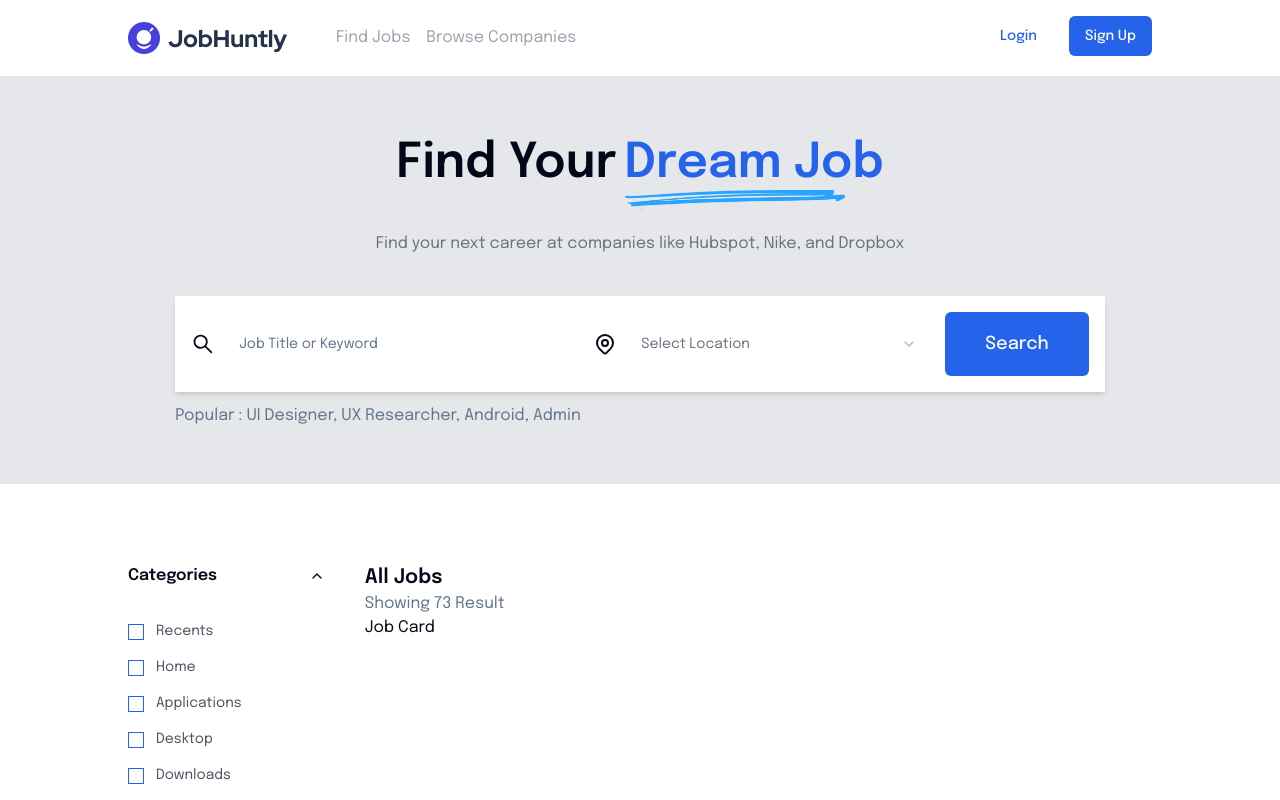
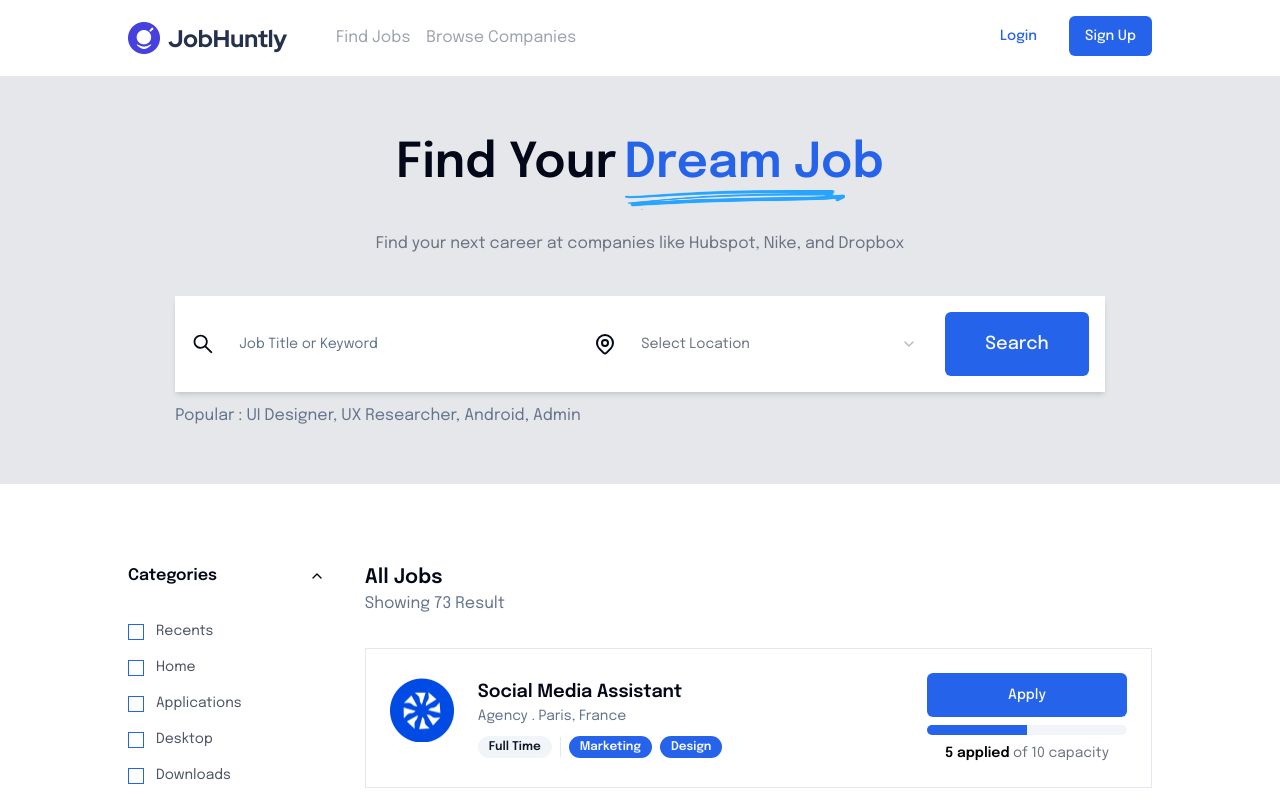
Before and after one commit to devtadanarsa/job-hunt, a Next.js app: page /find-jobs in a window 1280 px wide. Shown: the top 800 px of the page. Built offline with nearby package versions, Linux system fonts and the light colour scheme.

Commit message:
done slicing job card

```diff
--- a/package.json
+++ b/package.json
@@ -13,6 +13,7 @@
     "@radix-ui/react-accordion": "^1.1.2",
     "@radix-ui/react-checkbox": "^1.0.4",
     "@radix-ui/react-label": "^2.0.2",
+    "@radix-ui/react-progress": "^1.0.3",
     "@radix-ui/react-select": "^2.0.0",
     "@radix-ui/react-separator": "^1.0.3",
     "@radix-ui/react-slot": "^1.0.2",
--- a/src/app/find-jobs/page.tsx
+++ b/src/app/find-jobs/page.tsx
@@ -6,7 +6,7 @@
 import { useForm } from "react-hook-form";
 import { z } from "zod";
 import { zodResolver } from "@hookform/resolvers/zod";
-import { filterFormType } from "@/types";
+import { JobType, filterFormType } from "@/types";
 import { CATEGORIES_OPTIONS } from "@/constants";
 
 const FILTER_FORMS: filterFormType[] = [
@@ -31,11 +31,30 @@
     console.log(values);
   };
 
+  const dummyData: JobType[] = [
+    {
+      applicants: 5,
+      categories: ["Marketing", "Design"],
+      description: "lorem",
+      image: "/images/company2.png",
+      jobType: "Full Time",
+      location: "Paris, France",
+      name: "Social Media Assistant",
+      needs: 10,
+      type: "Agency",
+    },
+  ];
+
   return (
     <ExploreDataContainer
       formFilter={formFilter}
       onSubmitFilter={onSubmitFormFilter}
       filterForms={FILTER_FORMS}
+      title="Dream Job"
+      subtitle="Find your next career at companies like Hubspot, Nike, and Dropbox"
+      loading={false}
+      type="job"
+      data={dummyData}
     />
   );
 };
--- /dev/null
+++ b/src/components/organisms/JobCard/index.tsx
@@ -0,0 +1,65 @@
+import { Badge } from "@/components/ui/badge";
+import { Button } from "@/components/ui/button";
+import { Progress } from "@/components/ui/progress";
+import { Separator } from "@/components/ui/separator";
+import { JobType } from "@/types";
+import Image from "next/image";
+import React, { FC } from "react";
+
+interface JobCardProps extends JobType {}
+
+const JobCard: FC<JobCardProps> = ({
+  image,
+  jobType,
+  name,
+  type,
+  location,
+  categories,
+  needs,
+  applicants,
+}) => {
+  return (
+    <div className="w-full border mb-5 p-6 border-border flex flex-row justify-between items-center">
+      <div className="flex flex-row items-start gap-6">
+        <div>
+          <Image src={image} alt={image} width={64} height={64} />
+        </div>
+        <div>
+          <div className="text-lg font-semibold">{name}</div>
+          <div className="text-sm text-muted-foreground mb-2">
+            {type} . {location}
+          </div>
+          <div className="h-5 inline-flex gap-2 items-center">
+            <Badge variant="secondary">{jobType}</Badge>
+            <Separator orientation="vertical" />
+            {categories.map((item: string, i: number) => (
+              <Badge key={i}>{item}</Badge>
+            ))}
+          </div>
+        </div>
+      </div>
+      <div className="w-[200px]">
+        <div>
+          <Button className="w-full" size="lg">
+            Apply
+          </Button>
+          {/* <div className="w-full h-2 mt-2 relative bg-gray-300">
+            <div className="w-full absolute h-2 bg-green-500"></div>
+          </div> */}
+          <Progress
+            value={(applicants / needs) * 100}
+            className="mt-2 h-[10px]"
+          />
+          <div className="text-gray-500 text-sm text-center mt-2">
+            <span className="text-black font-semibold">
+              {applicants} applied
+            </span>{" "}
+            of {needs} capacity
+          </div>
+        </div>
+      </div>
+    </div>
+  );
+};
+
+export default JobCard;
--- /dev/null
+++ b/src/components/ui/progress.tsx
@@ -0,0 +1,28 @@
+"use client"
+
+import * as React from "react"
+import * as ProgressPrimitive from "@radix-ui/react-progress"
+
+import { cn } from "@/lib/utils"
+
+const Progress = React.forwardRef<
+  React.ElementRef<typeof ProgressPrimitive.Root>,
+  React.ComponentPropsWithoutRef<typeof ProgressPrimitive.Root>
+>(({ className, value, ...props }, ref) => (
+  <ProgressPrimitive.Root
+    ref={ref}
+    className={cn(
+      "relative h-4 w-full overflow-hidden rounded-full bg-secondary",
+      className
+    )}
+    {...props}
+  >
+    <ProgressPrimitive.Indicator
+      className="h-full w-full flex-1 bg-primary transition-all"
+      style={{ transform: `translateX(-${100 - (value || 0)}%)` }}
+    />
+  </ProgressPrimitive.Root>
+))
+Progress.displayName = ProgressPrimitive.Root.displayName
+
+export { Progress }
--- a/src/containers/ExploreDataContainer/index.tsx
+++ b/src/containers/ExploreDataContainer/index.tsx
@@ -1,6 +1,7 @@
 import FormFilterDynamic from "@/components/organisms/FormFilterDynamic";
 import FormSearchDynamic from "@/components/organisms/FormSearchDynamic";
-import { filterFormType } from "@/types";
+import JobCard from "@/components/organisms/JobCard";
+import { JobType, filterFormType } from "@/types";
 import Image from "next/image";
 import React, { FC } from "react";
 
@@ -8,12 +9,22 @@
   formFilter?: any;
   onSubmitFilter: (val: any) => Promise<void>;
   filterForms: filterFormType[];
+  loading: boolean;
+  title: string;
+  subtitle: string;
+  data: any[];
+  type: "job" | "company";
 }
 
 const ExploreDataContainer: FC<ExploreDataContainerProps> = ({
   formFilter,
   onSubmitFilter,
   filterForms,
+  loading,
+  title,
+  subtitle,
+  data,
+  type,
 }) => {
   return (
     <>
@@ -23,7 +34,7 @@
             <span className="text-5xl font-semibold">Find Your</span>
             <div className="relative">
               <span className="text-5xl font-semibold text-primary">
-                Dream Job
+                {title}
               </span>
               <div className="absolute top-10 w-[220px] h-10">
                 <Image
@@ -35,9 +46,7 @@
               </div>
             </div>
           </div>
-          <div className="text-center text-gray-500">
-            Find your next career at companies like Hubspot, Nike, and Dropbox
-          </div>
+          <div className="text-center text-gray-500">{subtitle}</div>
         </div>
         <div>
           <FormSearchDynamic />
@@ -52,9 +61,42 @@
           />
         </div>
         <div className="w-4/5">
-          <div className="text-xl font-semibold">All Jobs</div>
-          <div className="text-muted-foreground">Showing 73 Result</div>
-          <div>Job Card</div>
+          <div className="mb-8">
+            <div className="text-xl font-semibold">All Jobs</div>
+            <div className="text-muted-foreground">Showing 73 Result</div>
+          </div>
+          <div className="grid grid-cols-1 gap-7">
+            {loading ? (
+              <div>Loading...</div>
+            ) : (
+              // <JobCard
+              //   applicants={5}
+              //   categories={["Marketing", "Design"]}
+              //   description="lorem"
+              //   image="/images/company2.png"
+              //   jobType="Full Time"
+              //   location="Paris, France"
+              //   name="Social Media Assistant"
+              //   needs={10}
+              //   type="Agency"
+              // />
+              <>
+                {type === "job" ? (
+                  <>
+                    {data?.map((item: any, i: number) => (
+                      <JobCard key={i} {...item} />
+                    ))}
+                  </>
+                ) : (
+                  <>
+                    {data?.map((item: any, i: number) => (
+                      <div key={i}>Company Card</div>
+                    ))}
+                  </>
+                )}
+              </>
+            )}
+          </div>
         </div>
       </div>
     </>
--- a/src/types/index.ts
+++ b/src/types/index.ts
@@ -6,6 +6,8 @@
   location: string;
   description: string;
   categories: string[];
+  needs: number;
+  applicants: number;
 };
 
 export type optionType = {
```
Also changed, not shown: 1 other file (tests, documents, lock files or other folders).
